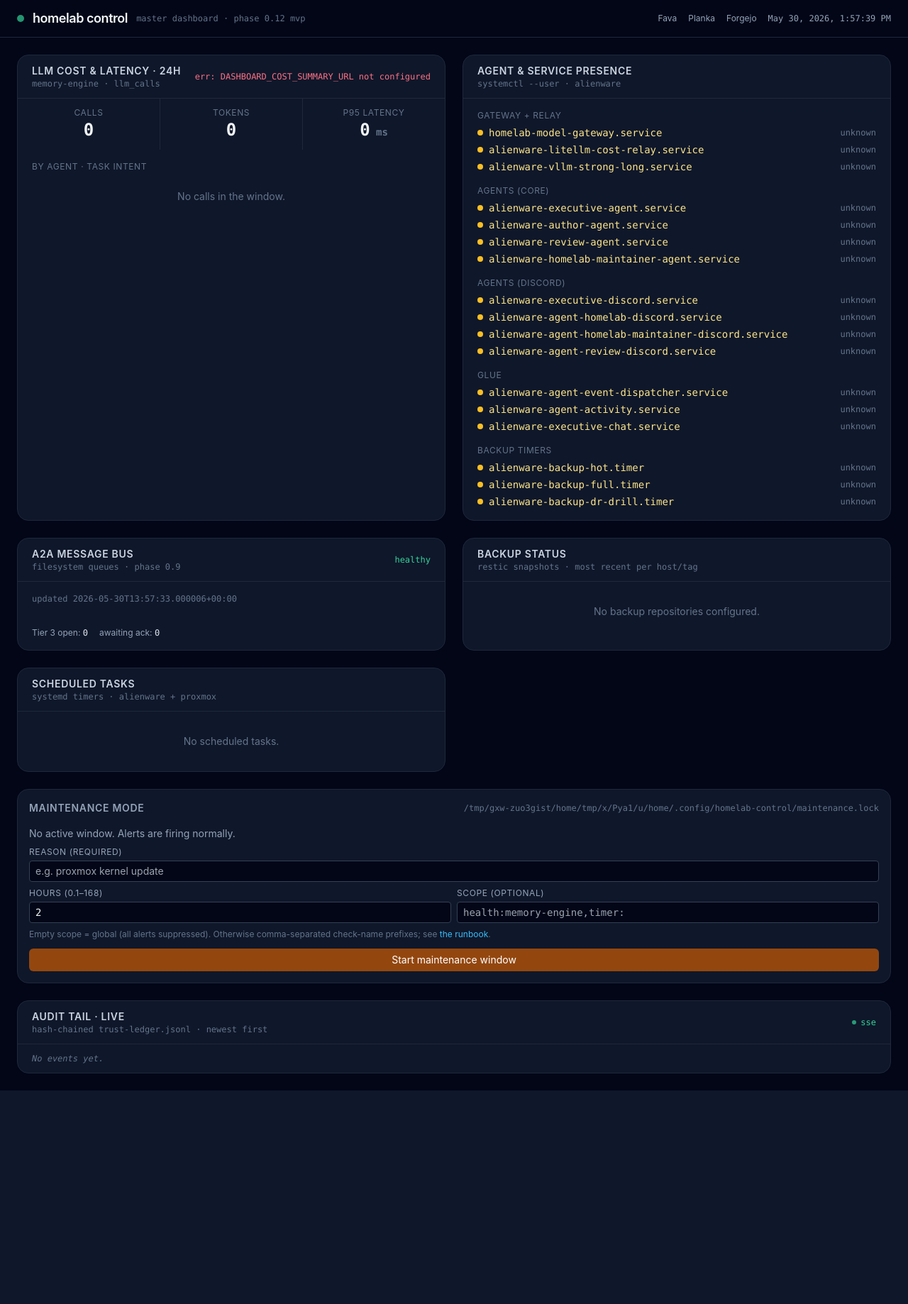
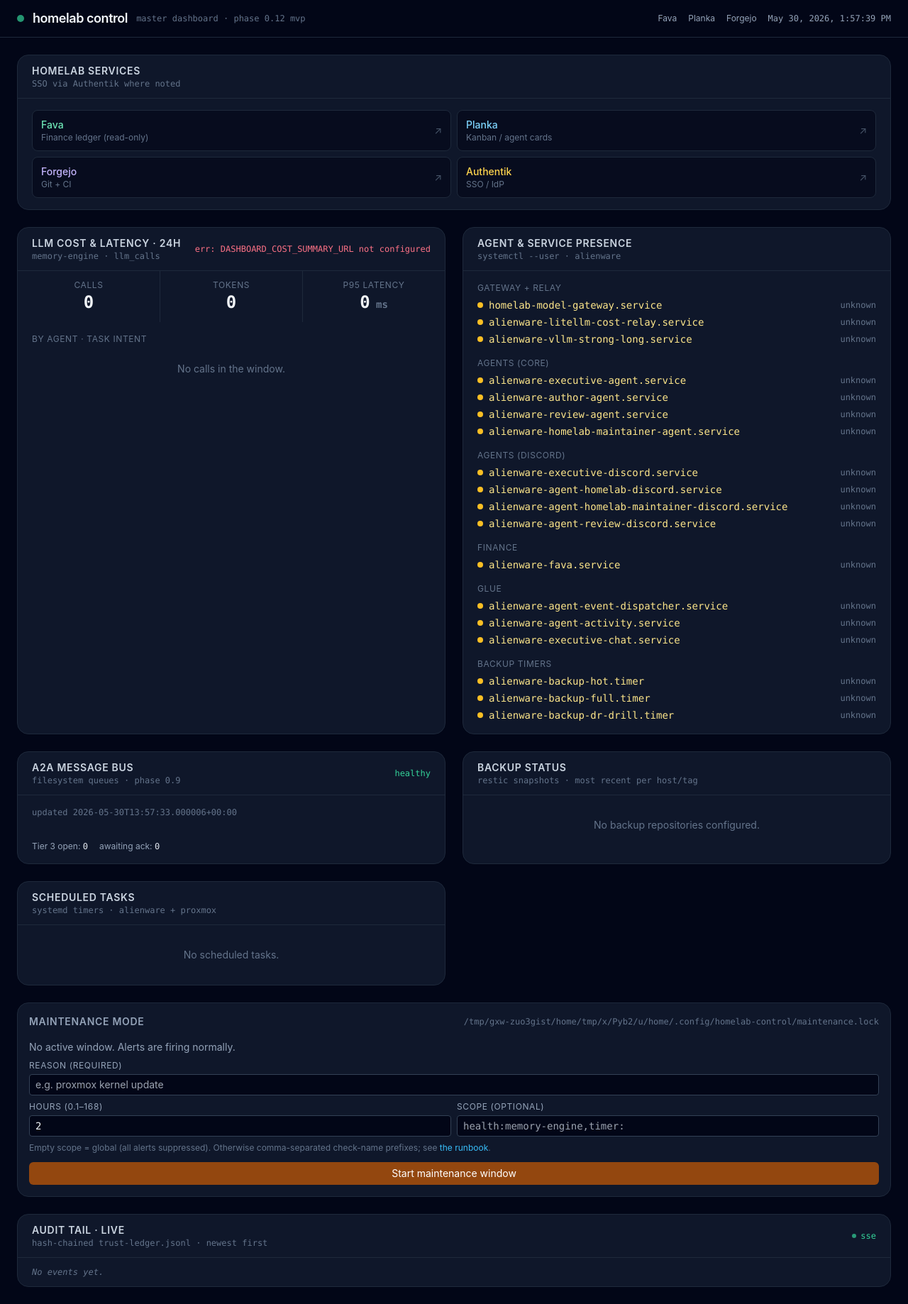
Before and after one commit to ivierlin27/homelab-control, a FastAPI app: page / in a window 1280 px wide. Shown: the whole page at 71% size. Before the commit the page ends 1537 px from the top, so only its background shows below. Run offline with FastAPI, Linux system fonts and the light colour scheme; some libraries are stand-ins or nearby versions.

Commit message:
Close F7: pin Fava image, dashboard services tile, mark plan done.
Add homelab services tile (Fava/Planka/Forgejo/Authentik), show
alienware-fava on presence tile, digest-pin yegle/fava in systemd.

Co-authored-by: Cursor <cursoragent@cursor.com>

```diff
--- a/apps/master_dashboard/main.py
+++ b/apps/master_dashboard/main.py
@@ -115,6 +115,9 @@ PRESENCE_UNITS: dict[str, list[str]] = {
         "alienware-agent-homelab-discord.service",
         "alienware-agent-homelab-maintainer-discord.service",
         "alienware-agent-review-discord.service",
+    ],
+    "Finance": [
+        "alienware-fava.service",
     ],
     "Glue": [
         "alienware-agent-event-dispatcher.service",
--- /dev/null
+++ b/apps/master_dashboard/templates/_tile_services.html
@@ -0,0 +1,42 @@
+<header class="px-5 py-3 border-b border-slate-800">
+  <h2 class="text-sm font-semibold uppercase tracking-wider text-slate-300">Homelab services</h2>
+  <p class="text-xs text-slate-500 mono">SSO via Authentik where noted</p>
+</header>
+<div class="px-5 py-4 grid grid-cols-1 sm:grid-cols-2 gap-2 text-sm">
+  <a class="flex items-center justify-between rounded-lg border border-slate-800 bg-slate-950/60 px-3 py-2.5
+            hover:border-emerald-700/50 hover:bg-slate-800/40 transition-colors group"
+     href="https://fava.dev-path.org" target="_blank" rel="noopener">
+    <span>
+      <span class="font-medium text-emerald-300 group-hover:text-emerald-200">Fava</span>
+      <span class="block text-xs text-slate-500">Finance ledger (read-only)</span>
+    </span>
+    <span class="text-slate-600 group-hover:text-slate-400">↗</span>
+  </a>
+  <a class="flex items-center justify-between rounded-lg border border-slate-800 bg-slate-950/60 px-3 py-2.5
+            hover:border-sky-700/50 hover:bg-slate-800/40 transition-colors group"
+     href="https://planka.dev-path.org" target="_blank" rel="noopener">
+    <span>
+      <span class="font-medium text-sky-300 group-hover:text-sky-200">Planka</span>
+      <span class="block text-xs text-slate-500">Kanban / agent cards</span>
+    </span>
+    <span class="text-slate-600 group-hover:text-slate-400">↗</span>
+  </a>
+  <a class="flex items-center justify-between rounded-lg border border-slate-800 bg-slate-950/60 px-3 py-2.5
+            hover:border-violet-700/50 hover:bg-slate-800/40 transition-colors group"
+     href="https://forgejo.dev-path.org" target="_blank" rel="noopener">
+    <span>
+      <span class="font-medium text-violet-300 group-hover:text-violet-200">Forgejo</span>
+      <span class="block text-xs text-slate-500">Git + CI</span>
+    </span>
+    <span class="text-slate-600 group-hover:text-slate-400">↗</span>
+  </a>
+  <a class="flex items-center justify-between rounded-lg border border-slate-800 bg-slate-950/60 px-3 py-2.5
+            hover:border-amber-700/50 hover:bg-slate-800/40 transition-colors group"
+     href="https://authentik.dev-path.org" target="_blank" rel="noopener">
+    <span>
+      <span class="font-medium text-amber-300 group-hover:text-amber-200">Authentik</span>
+      <span class="block text-xs text-slate-500">SSO / IdP</span>
+    </span>
+    <span class="text-slate-600 group-hover:text-slate-400">↗</span>
+  </a>
+</div>
--- a/apps/master_dashboard/templates/index.html
+++ b/apps/master_dashboard/templates/index.html
@@ -1,6 +1,10 @@
 {% extends "base.html" %}
 
 {% block content %}
+  <section class="xl:col-span-2 bg-slate-900 rounded-2xl border border-slate-800 overflow-hidden">
+    {% include "_tile_services.html" %}
+  </section>
+
   <section class="xl:col-span-1 bg-slate-900 rounded-2xl border border-slate-800 overflow-hidden"
            hx-get="/tiles/cost" hx-trigger="every 60s" hx-swap="innerHTML">
     {% include "_tile_cost.html" %}
--- a/config/inventory/services/fava.yaml
+++ b/config/inventory/services/fava.yaml
@@ -4,7 +4,7 @@
 service: fava
 host: alienware-r10-primary
 runtime: podman
-image: docker.io/yegle/fava:latest  # pin digest before production cutover
+image: docker.io/yegle/fava@sha256:d94c2011d7ed9f0adf2576c640b8f0164586fe23f32d982b5b80259f102e025e
 ledger_mount:
   host: ~/finance/ledger
   container: /bean
```
Also changed, not shown: docs/plans/phase-1-finance.md (+2 -2 lines), docs/runbooks/fava.md (+13 -1 lines), 2 other files.
